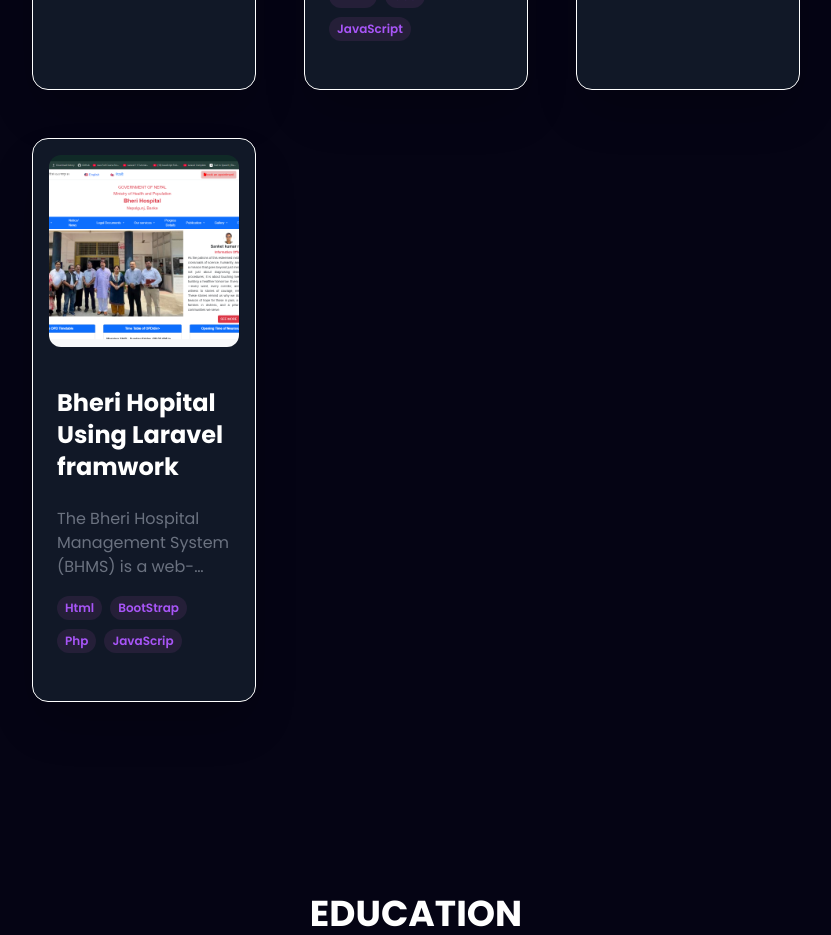
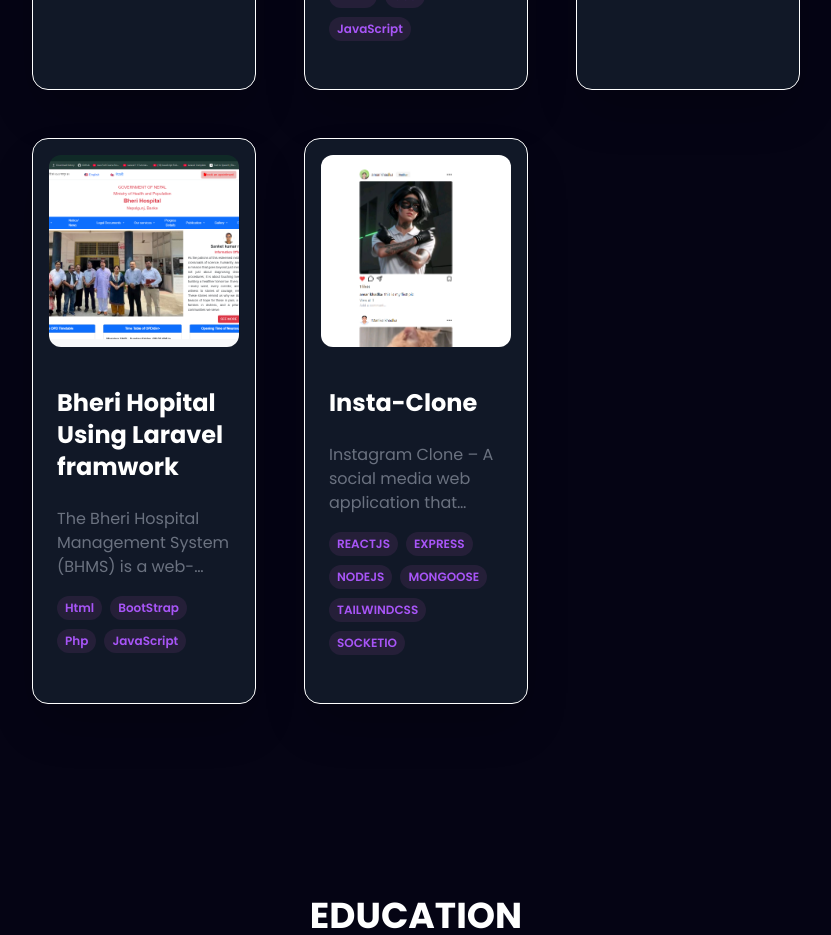
Before and after one commit to amar4-ai/amar_portfolio, a React (Vite) app: page / in a window 1280 px wide. Shown: the part 4080-5015 px from the top of the page, without its empty margins (224-1055 px from the left). Built offline with nearby package versions, Linux system fonts and the light colour scheme.

Commit message:
add project

```diff
--- a/src/components/Footer/Footer.jsx
+++ b/src/components/Footer/Footer.jsx
@@ -1,5 +1,5 @@
 import React from "react";
-import { FaFacebook, FaTwitter, FaLinkedin, FaInstagram, FaYoutube } from "react-icons/fa";
+import { FaFacebook, FaTwitter, FaLinkedin, FaInstagram  } from "react-icons/fa";
 
 const Footer = () => {
   // Smooth scroll function
@@ -42,7 +42,8 @@ const Footer = () => {
             { icon: <FaTwitter />, link: "" },
             { icon: <FaLinkedin />, link: "" },
             { icon: <FaInstagram />, link: "https://www.instagram.com/__amar78/" },
-            // { icon: <FaYoutube />, link: "https://www.youtube.com/codingmasteryt" },
+
+
 
           ].map((item, index) => (
             <a
--- a/src/constant.js
+++ b/src/constant.js
@@ -19,6 +19,7 @@ import postmanLogo from '../src/assets/tech_logo/postman.png'
 import csharpLogo from '../src/assets/tech_logo/csharp.png'
 
 
+
 // Experience logo
 import digitalPathshala from '../src/assets/company_logo/digital.png'
 
@@ -33,6 +34,7 @@ import portfolioLogo from '../src/assets/work_logo/portfolio.png'
 import moviesLogo from '../src/assets/work_logo/movies (1).png'
 import jobPortalLogo from '../src/assets/work_logo/jobportal.png'
 import bheriHospitalLogo from '../src/assets/work_logo/Screenshot 2026-02-24 220931.png'
+import instaColne from '../src/assets/work_logo/Screenshot 2026-03-04 224843.png'
 
 export const SkillsInfo = [
   {
@@ -166,7 +168,7 @@ export const projects = [
     image: portfolioLogo,
     tags: ["HTML", "CSS", "JavaScript", "React JS", "API"],
     github: "https://github.com/codingmastr/GitHub-Profile-Search-App-Using-React-JS",
-    webapp: "https://amar4-ai.github.io/Personal-website/",
+    webapp: "http://localhost:5173/amar_portfolio/",
   },
   {
     id: 1,
@@ -176,7 +178,7 @@ export const projects = [
     image: moviesLogo,
     tags: ["React JS", "Node.js", "MongoDB", "Express", "HTML", "CSS", "JavaScript"],
     github: "https://github.com/codingmastr/CSPrep",
-    webapp: "https://csprep.netlify.app/",
+    webapp: "",
   },
   {
     id: 2,
@@ -185,8 +187,8 @@ export const projects = [
       "Job Portal (Fullstack) – A responsive fullstack job portal built with React, Shadcn/UI, and a backend database. Users can register, search and apply for jobs, while recruiters can post and manage listings. Features include authentication, dynamic search, and application tracking.",
     image: jobPortalLogo,
     tags: ["React JS", "API", "HTML", "CSS", "JavaScript"],
-    github: "https://github.com/codingmastr/Movie-Recommendation-App",
-    webapp: "https://movie-recommendation-app-jet.vercel.app/",
+    github: "https://github.com/amar4-ai/Job-Portal-website",
+    webapp: "https://job-portal-amar.onrender.com",
   },
   {
     id: 3,
@@ -194,9 +196,18 @@ export const projects = [
     description:
       "The Bheri Hospital Management System (BHMS) is a web-based application developed for Bheri Hospital, located in Nepalgunj, Banke. The main objective of this project is to digitize and automate hospital operations to improve efficiency, accuracy, and quality of healthcare services",
     image: bheriHospitalLogo,
-    tags: ["Html", "BootStrap", "Php", "JavaScrip"],
+    tags: ["Html", "BootStrap", "Php", "JavaScript"],
     github: "https://github.com/amar4-ai/bherihospital",
     webapp: "",
   },
+  {
+    id:4,
+    title:"Insta-Clone",
+    description:"Instagram Clone – A social media web application that mimics Instagram’s core features. Users can sign up, log in, create posts with images, like and comment on posts, follow other users, and view a personalized feed. Built with React for the frontend, Laravel/Node.js for the backend, and MongoDB/SQL for data storage, this project demonstrates full-stack development skills, including user authentication, CRUD operations, and responsive UI design.",
+    image: instaColne,
+    tags:["REACTJS","EXPRESS","NODEJS","MONGOOSE","TAILWINDCSS","SOCKETIO"],
+    github:"https://github.com/amar4-ai/Insta-Clone",
+    webapp:"https://insta-clone-5she.onrender.com",
+  }
 
 ];
```
Also changed, not shown: src/assets/work_logo/Screenshot 2026-03-04 224843.png (added).
